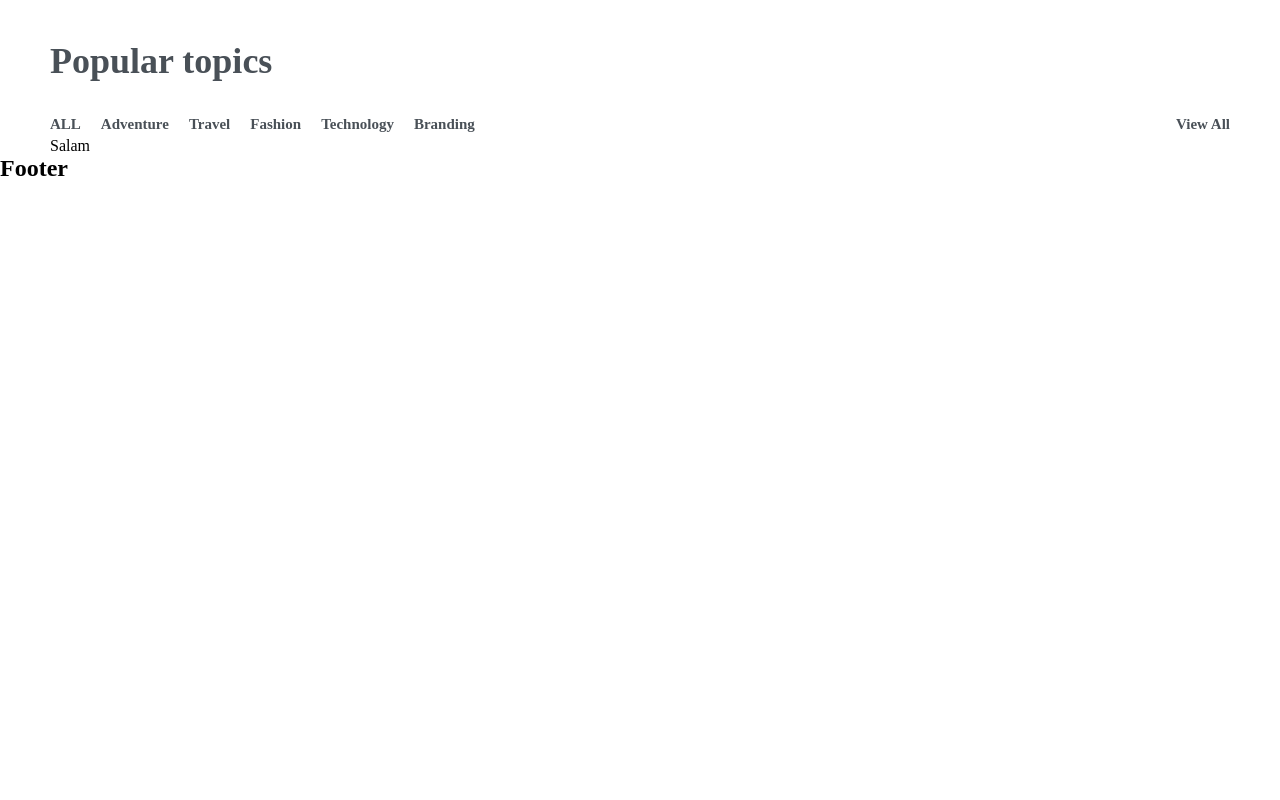
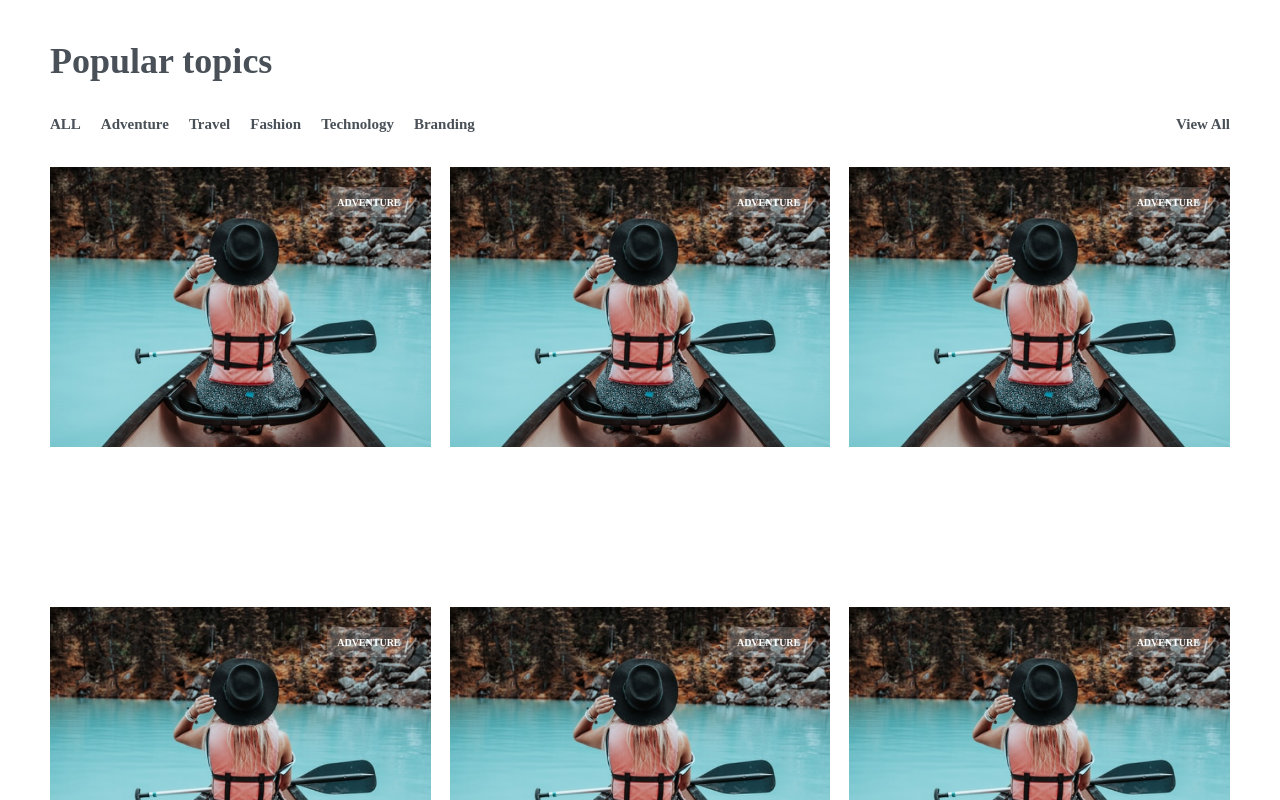
Before and after one commit to Hamid207/adasReactTask2, a React (Vite) app: page / in a window 1280 px wide. Shown: the part 560-1360 px from the top of the page. Before the commit the page ends 800 px from the top, so only its background shows below. Built offline with nearby package versions, Linux system fonts and the light colour scheme.

Commit message:
add grid img

```diff
--- a/src/components/popularTopics/PopularTopics.jsx
+++ b/src/components/popularTopics/PopularTopics.jsx
@@ -45,7 +45,16 @@ const PopularTopics = () => {
         </ul>
         <p>View All</p>
       </div>
-      <Grid />
+      <div className={style.grid_body}>
+        <Grid />
+        <Grid />
+        <Grid />
+        <Grid />
+        <Grid />
+        <Grid />
+        <Grid />
+        <Grid />
+      </div>
     </div>
   );
 };
--- a/src/components/popularTopics/PopularTopics.module.css
+++ b/src/components/popularTopics/PopularTopics.module.css
@@ -31,3 +31,12 @@
   font-weight: 700;
   line-height: 25px; /* 208.333% */
 }
+
+.grid_body {
+  gap: 40px;
+  margin-top: 30px;
+  display: grid;
+  grid-template-columns: repeat(auto-fit, minmax(288px, 1fr));
+  column-gap: 1.2rem;
+  align-items: center;
+}
--- a/src/components/popularTopics/grid/Grid.jsx
+++ b/src/components/popularTopics/grid/Grid.jsx
@@ -1,7 +1,15 @@
 import style from "../grid/Grid.module.css";
 
 const Grid = () => {
-  return <div>Salam</div>;
+  return (
+    <div className={style.grid_body}>
+      <div className={style.img}>
+        <div className={style.topic}>
+          <p>ADVENTURE</p>
+        </div>
+      </div>
+    </div>
+  );
 };
 
 export default Grid;
--- a/src/components/popularTopics/grid/Grid.module.css
+++ b/src/components/popularTopics/grid/Grid.module.css
@@ -0,0 +1,35 @@
+.grid_body {
+  height: 400px;
+  /* background-color: yellow; */
+}
+
+.img {
+  height: 280px;
+  background-image: url("/public/img1.png");
+  background-position: center;
+  background-size: cover;
+  background-repeat: no-repeat;
+  display: flex;
+  justify-content: right;
+}
+
+.topic {
+  display: inline-flex;
+  padding: 6px 10px;
+  justify-content: center;
+  align-items: center;
+  border-radius: 8px;
+  background: rgba(255, 255, 255, 0.2);
+  height: 30px;
+  margin-top: 20px;
+  margin-right: 20px;
+}
+
+.topic > p {
+  color: #fff;
+  text-align: center;
+  font-size: 10px;
+  font-style: normal;
+  font-weight: 700;
+  line-height: normal;
+}
--- a/src/components/ui/linkCustom/LinkCustom.module.css
+++ b/src/components/ui/linkCustom/LinkCustom.module.css
@@ -8,7 +8,7 @@
   /* font-family: "League Spartan", sans-serif; */
 }
 
-.linkCustom:hover {
+.activeHeader {
   color: white;
   line-height: normal;
   text-decoration: underline;
@@ -25,11 +25,3 @@
   line-height: 25px;
   text-decoration: none;
 }
-
-.popularTocics:hover {
-  color: #d4a373;
-}
-
-.popularTocics:active {
-  color: red;
-}
```
Also changed, not shown: public/img1.png (added).
